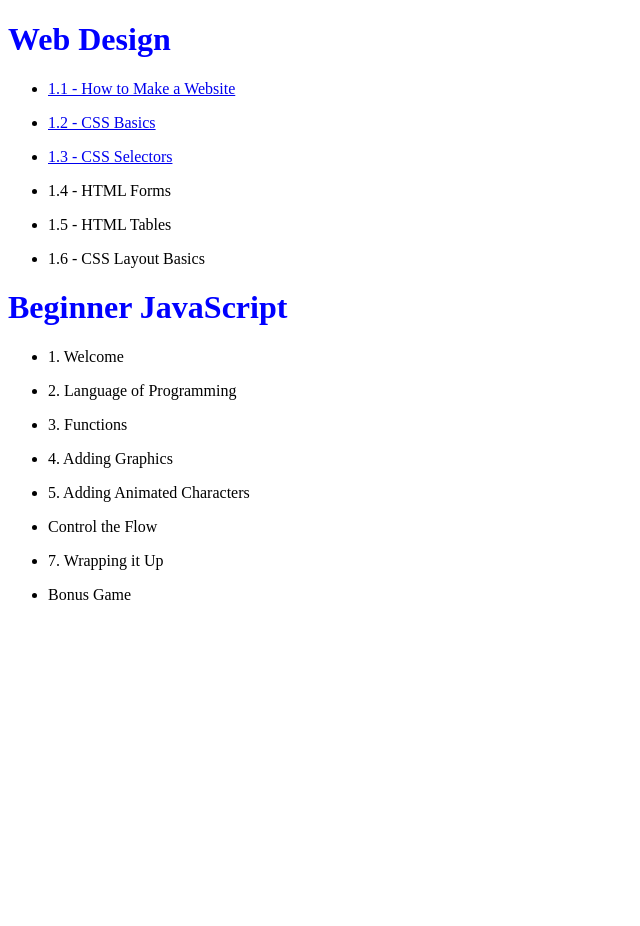
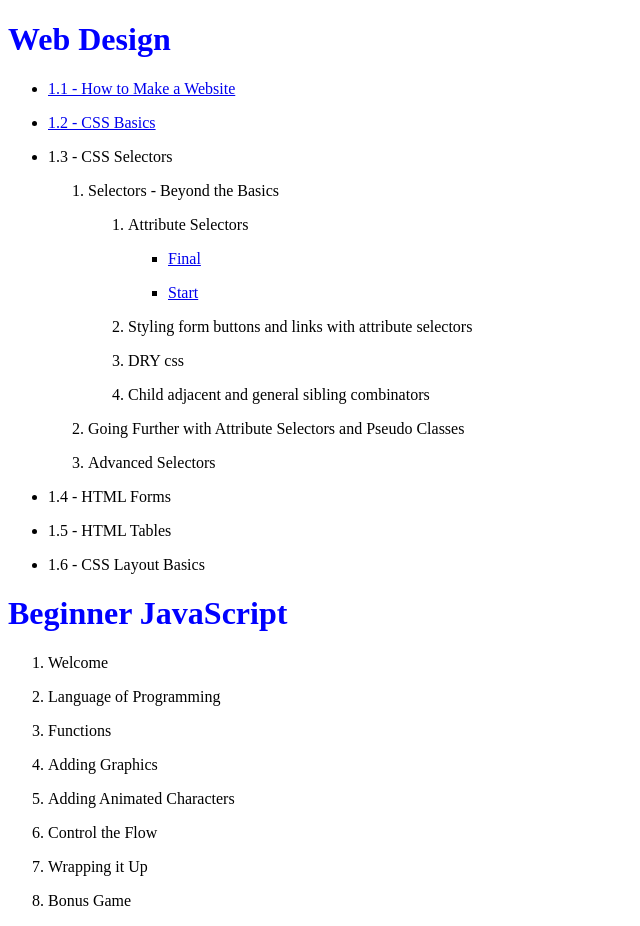
Before and after one commit to dthompsonwall/teamtreehouse, a plain HTML site: page index.html in a window 1280 px wide. Shown: the whole page, without its empty margins (0-640 px from the left). Before the commit the page ends 800 px from the top, so only its background shows below. Drawn offline with Linux system fonts and the light colour scheme.

Commit message:
5th Commit

```diff
--- a/index.html
+++ b/index.html
@@ -15,7 +15,40 @@
 				<p><a href="web-design/css-basics/index.html" alt="CSS Basics">1.2 - CSS Basics</a></p>
 			</li>
 			<li>
-				<p><a href="web-design/css-selectors/index.html" alt="CSS Selectors">1.3 - CSS Selectors</a></p>
+				<p>1.3 - CSS Selectors</a></p>
+				<ol>
+					<li>
+						<p>Selectors - Beyond the Basics</p>
+						<ol>
+							<li>
+								<p>Attribute Selectors</p>
+								<ul>
+									<li>
+										<p><a href="web-design/css-selectors/1-selectors-beyond-the-basics/1-attribute-selectors/final/index.html" alt="">Final</a></p>
+									</li>
+									<li>
+										<p><a href="web-design/css-selectors/1-selectors-beyond-the-basics/1-attribute-selectors/start/index.html" alt="">Start</a></p>
+									</li>
+								</ul>
+							</li>
+							<li>
+								<p>Styling form buttons and links with attribute selectors</p>
+							</li>
+							<li>
+								<p>DRY css</p>
+							</li>
+							<li>
+								<p>Child adjacent and general sibling combinators</p>
+							</li>
+						</ol>
+					</li>
+					<li>
+						<p>Going Further with Attribute Selectors and Pseudo Classes</p>
+					</li>
+					<li>
+						<p>Advanced Selectors</p>
+					</li>
+				</ol>
 			</li>
 			<li>
 				<p>1.4 - HTML Forms</p>
@@ -28,31 +61,31 @@
 			</li>
 		</ul>
 		<h1>Beginner JavaScript</h1>
-		<ul>
+		<ol>
 			<li>
-				<p>1. Welcome</p>
+				<p>Welcome</p>
 			</li>
 			<li>
-				<p>2. Language of Programming</p>
+				<p>Language of Programming</p>
 			</li>
 			<li>
-				<p>3. Functions</p>
+				<p>Functions</p>
 			</li>
 			<li>
-				<p>4. Adding Graphics</p>
+				<p>Adding Graphics</p>
 			</li>
 			<li>
-				<p>5. Adding Animated Characters</p>
+				<p>Adding Animated Characters</p>
 			</li>
 			<li>
 				<p>Control the Flow</p>
 			</li>
 			<li>
-				<p>7. Wrapping it Up</p>
+				<p>Wrapping it Up</p>
 			</li>
 			<li>
 				<p>Bonus Game</p>
 			</li>
-		</ul>
+		</ol>
 	</body>
 </html>
```
